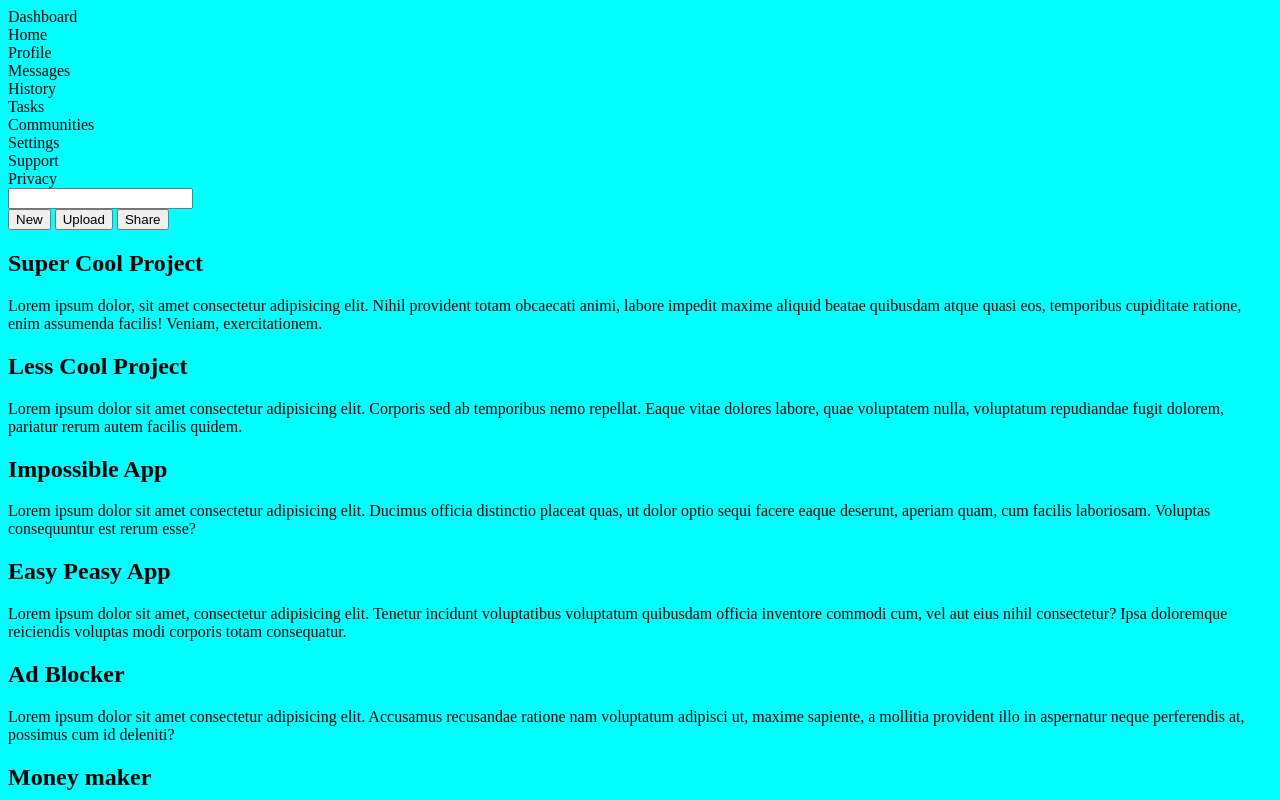
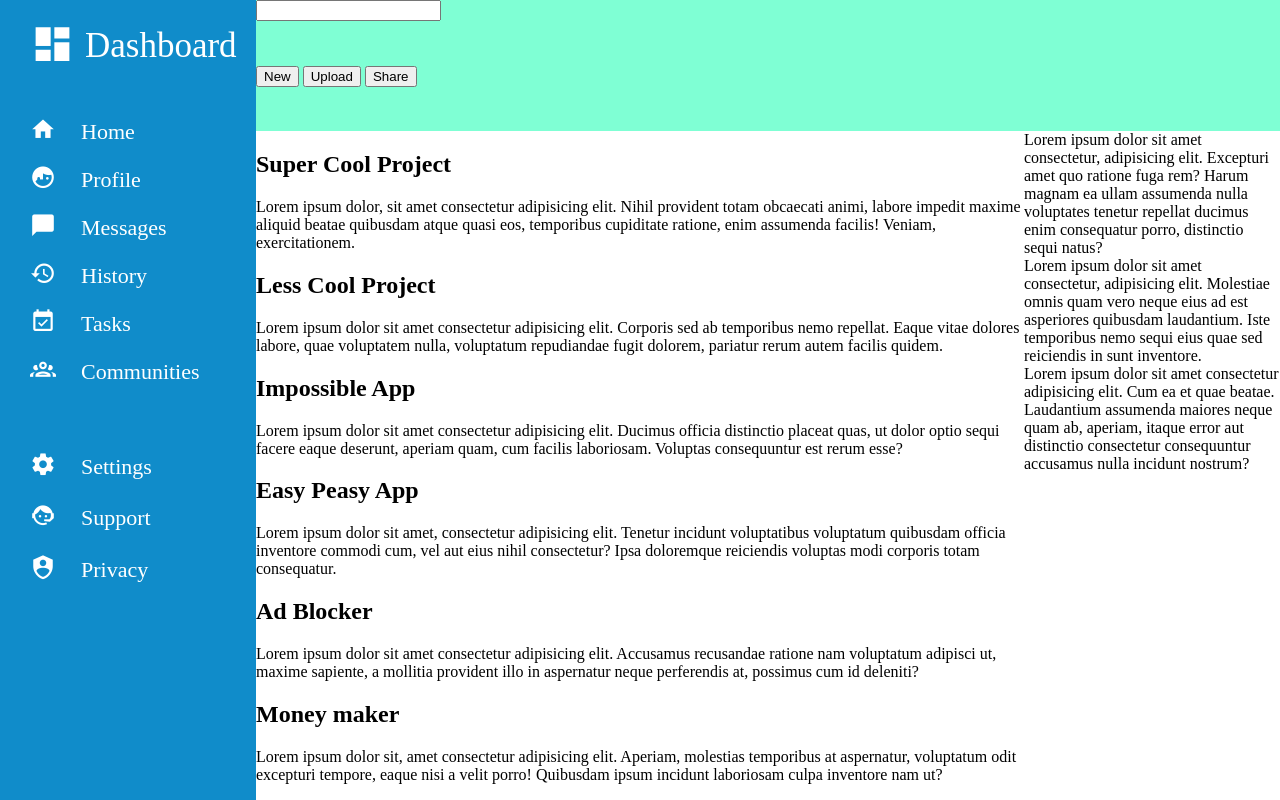
Before and after one commit to Avad05/Admin-Dashboard, a website: page index.html in a window 1280 px wide. Shown: the top 800 px of the page. Drawn offline with Linux system fonts and the light colour scheme.

Commit message:
sidebar done

```diff
--- a/index.html
+++ b/index.html
@@ -7,20 +7,21 @@
 </head>
 <body>
     <link rel="stylesheet" href="styles.css">
+    <div class="container">
      <div class="sidebar">
-        <div class="dashboard">Dashboard</div>
+        <div class="dashboard"><i class="mdi mdi-view-dashboard"></i></span>Dashboard</div>
         <div class="hpm">
-            <div>Home</div>
-            <div>Profile</div>
-            <div>Messages</div>
-            <div>History</div>
-            <div>Tasks</div>
-            <div>Communities</div>
+            <div><i class="mdi mdi-home"></i>Home</div>
+            <div><i class="mdi mdi-face-man-profile"></i>Profile</div>
+            <div><i class="mdi mdi-message"></i>Messages</div>
+            <div><i class="mdi mdi-history"></i>History</div>
+            <div><i class="mdi mdi-calendar-check"></i>Tasks</div>
+            <div><i class="mdi mdi-account-group-outline"></i>Communities</div>
         </div>
         <div class="set">
-            <div>Settings</div>
-            <div>Support</div>
-            <div>Privacy</div>
+            <div><i class="mdi mdi-cog"></i>Settings</div>
+            <div><i class="mdi mdi-face-agent"></i>Support</div>
+            <div><i class="mdi mdi-shield-account"></i>Privacy</div>
         </div>
      </div>
      <div class="white">
@@ -85,5 +86,6 @@
 
      </div>
      </div>
+     </div>
 </body>
 </html>
--- /dev/null
+++ b/package.json
@@ -0,0 +1,5 @@
+{
+  "dependencies": {
+    "@mdi/font": "^7.4.47"
+  }
+}
--- a/styles.css
+++ b/styles.css
@@ -1,3 +1,74 @@
+@import url(https://cdn.jsdelivr.net/npm/@mdi/font@7.4.47/css/materialdesignicons.min.css);
+:root{
+  --mr:10px;
+}
 body{
-  background-color: aqua;
+  height: 100%;
+  margin: 0%;
 }
+/* Overall layout*/
+.container{
+  display: grid;
+  grid-template-columns: 1fr 4fr;
+  grid-template-rows: minmax(0, 1fr);
+  height: 100vh;
+
+}
+.sidebar{
+  background-color: antiquewhite;
+}
+.white{
+  display: grid;
+  grid-template-rows: 2fr 5fr;
+  }
+.header{
+  display: grid;
+  grid-template-rows: 1fr 1fr;
+  background-color: aquamarine;
+}
+.main-content{
+  display: grid;
+  grid-template-columns: 3fr 1fr;
+}
+/*sidebar designing*/
+
+.sidebar{
+  display: grid;
+  grid-template-rows: 1fr 3fr 2fr 2fr;
+  color: white;
+  background-color: rgb(16, 140, 202);
+  padding-left: 30px;
+  row-gap: 20px;
+}
+.sidebar >.dashboard{
+  display: flex;
+  align-items: center;
+  font-size: 35px;
+}
+.dashboard i{
+  font-size: 45px;
+  margin-right: var(--mr);
+}
+
+.sidebar >.hpm{
+  display: grid;
+  gap: 10px;
+  align-items: center;
+  font-size: 22px;
+  }
+.hpm i{
+  font-size: 26px;
+  margin-right: 25px;
+}
+
+.sidebar > .set{
+  display: grid;
+  gap: 0px;
+  padding-top: 30px;
+  align-items: center;
+  font-size: 22px;
+}
+.set i{
+  font-size: 26px;
+  margin-right: 25px;
+}
```
Also changed, not shown: 1 other file.
